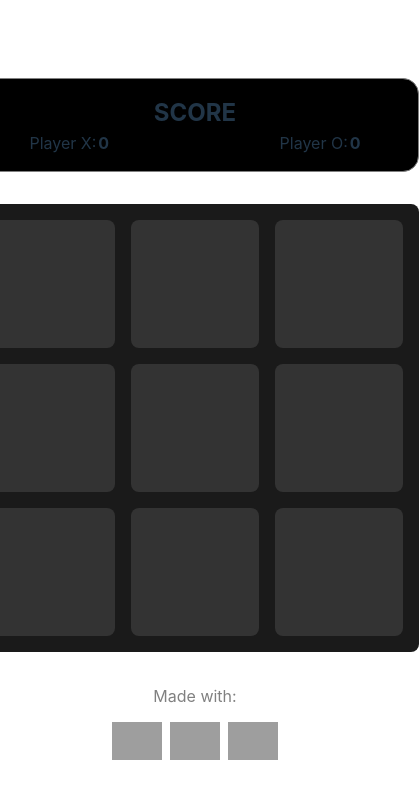
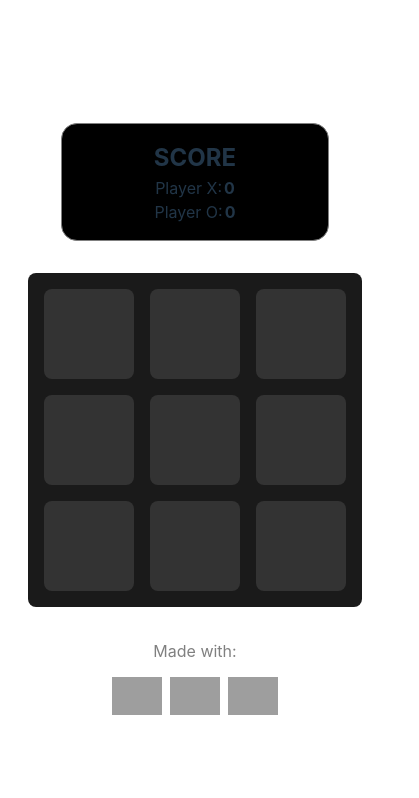
Before and after one commit to matedefalco/ta-te-ti, a React (Vite) app: page / in a window 390 px wide. Shown: the top 798 px of the page, 419 px wide, since content can reach past the window. Built offline with nearby package versions, Linux system fonts and the light colour scheme; grey boxes are pictures that could not be loaded.

Commit message:
Styliling components & responsive design

```diff
--- a/src/Views/Scores/score.module.css
+++ b/src/Views/Scores/score.module.css
@@ -8,12 +8,14 @@
   display: flex;
   flex-direction: column;
   align-items: center;
+  justify-content: center;
   background-color: black;
   border: 1px solid gray;
   border-radius: 16px;
   margin-bottom: 32px;
   margin-top: 32px;
   padding: 16px;
+  width: 100%;
 }
 
 .flex {
@@ -35,3 +37,17 @@
 .text {
   margin: 0;
 }
+
+@media (max-width: 768px) {
+  .div {
+    display: flex;
+    flex-direction: column;
+    align-items: center;
+    justify-content: center;
+    gap: 2;
+  }
+
+  .section {
+    width: 70%;
+  }
+}
--- a/src/index.css
+++ b/src/index.css
@@ -24,7 +24,7 @@ body {
 
 main {
   display: grid;
-  grid-template: repeat(3, 128px) / repeat(3, 128px);
+  grid-template: repeat(3, minmax(128px, 1fr)) / repeat(3, minmax(128px, 1fr));
   gap: 1em;
   padding: 1em;
   border-radius: 8px;
@@ -39,7 +39,7 @@ main > button {
   color: white;
   display: grid;
   place-content: center;
-  font-size: 3rem;
+  font-size: 2rem;
   font-weight: bold;
 }
 
@@ -62,6 +62,23 @@ button:focus-visible {
   outline: 4px auto -webkit-focus-ring-color;
 }
 
+.appBox {
+  display: flex;
+  flex-direction: column;
+  align-items: center;
+}
+
+@media (max-width: 768px) {
+  .appBox {
+    padding: 2rem;
+    margin: 0 auto;
+  }
+
+  main {
+    grid-template: repeat(3, 90px) / repeat(3, 90px);
+  }
+}
+
 @media (prefers-color-scheme: light) {
   :root {
     color: #213547;
--- a/src/main.tsx
+++ b/src/main.tsx
@@ -9,9 +9,11 @@ import "./index.css";
 ReactDOM.createRoot(document.getElementById("root") as HTMLElement).render(
   <React.StrictMode>
     <ScoreProvider>
-      <Score />
-      <App />
-      <References />
+      <div className="appBox">
+        <Score />
+        <App />
+        <References />
+      </div>
     </ScoreProvider>
   </React.StrictMode>
 );
```
